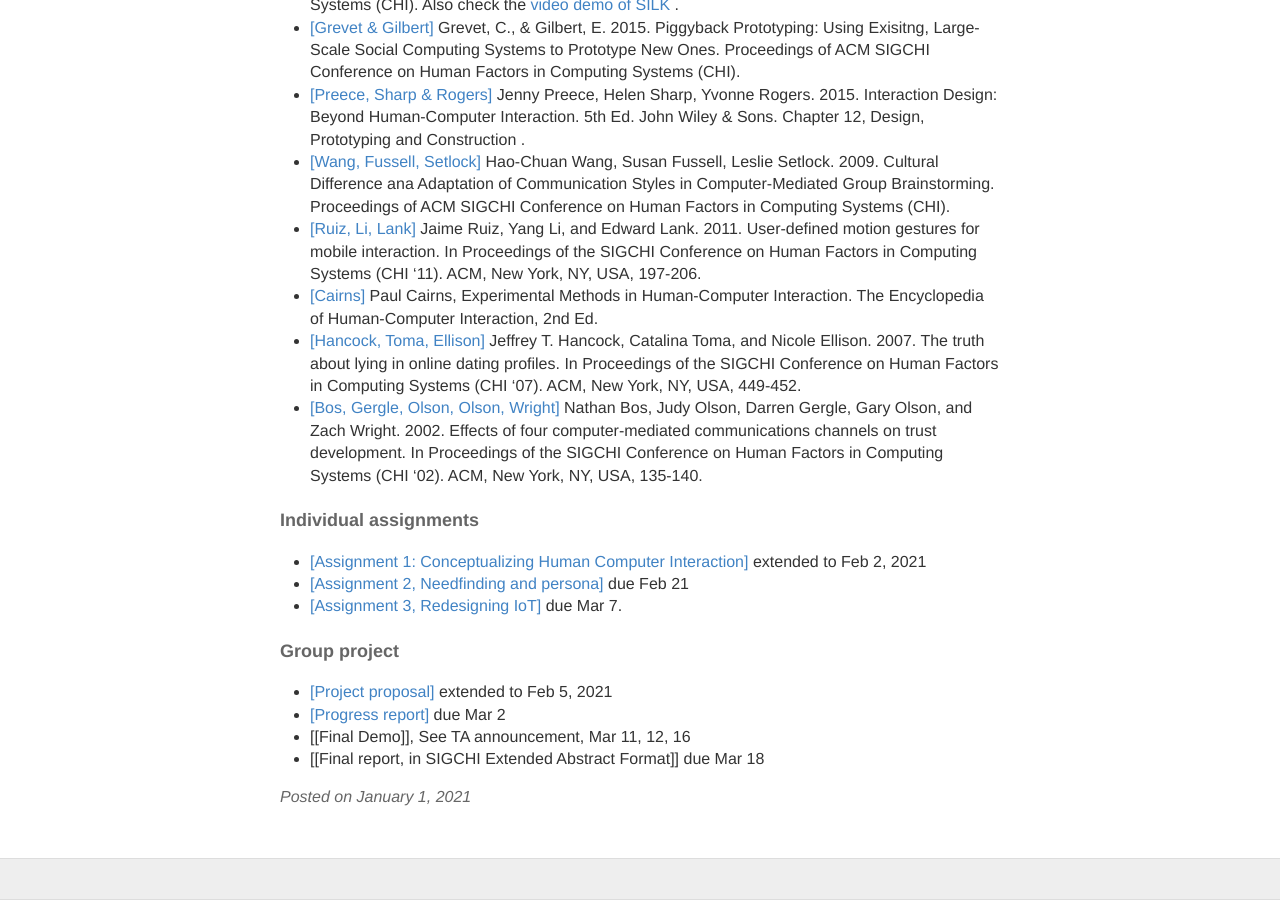
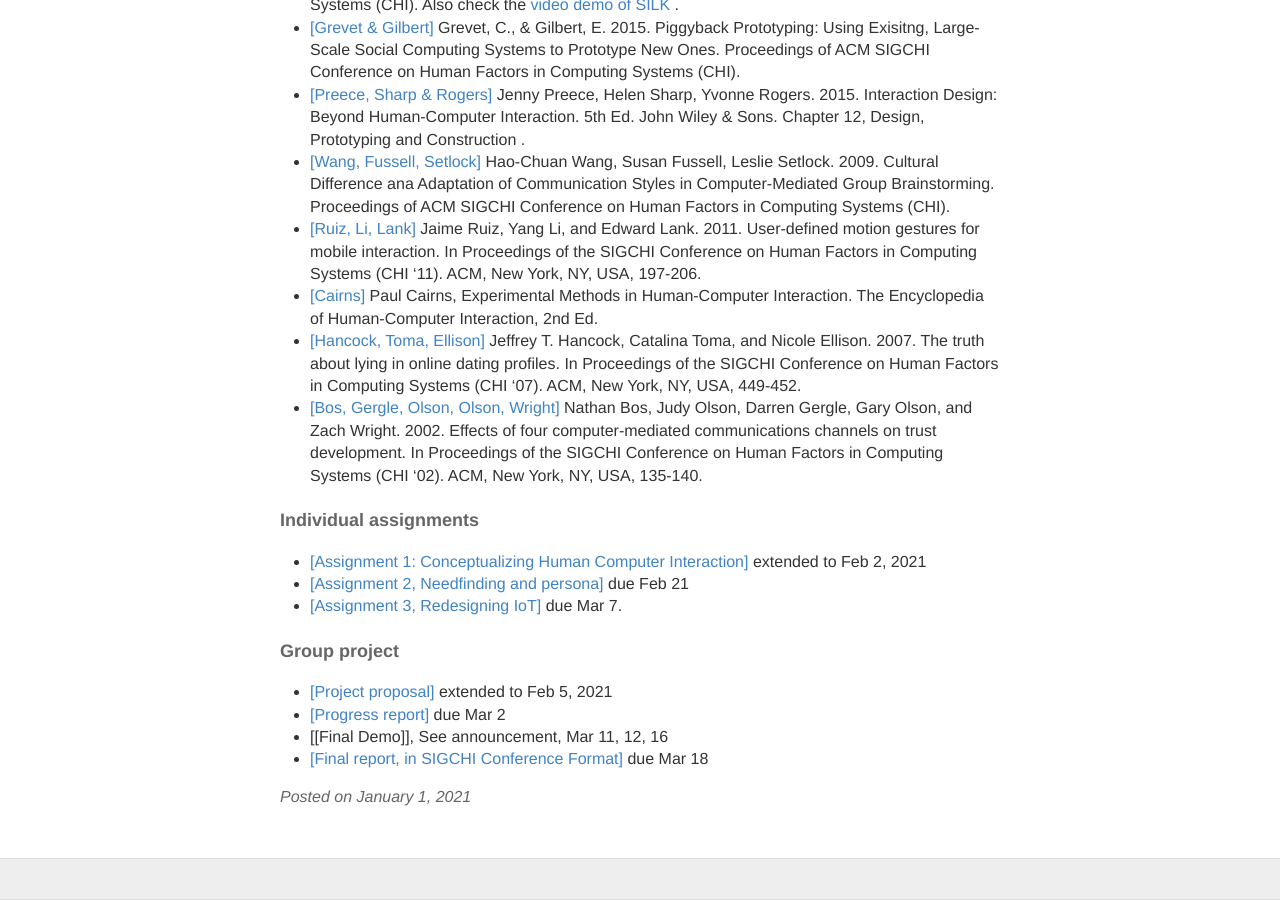
Before and after one commit to hciwang/hciwang.github.io, a Jekyll site: the page built from _posts/2021-1-1-lectures.md, in a window 1280 px wide and 900 px high, scrolled down 4649 px. Built offline with Jekyll 4.4.1, drawn with Linux system fonts in a browser that asks for light colours.

Commit message:
Update 2021-1-1-lectures.md

```diff
--- a/_posts/2021-1-1-lectures.md
+++ b/_posts/2021-1-1-lectures.md
@@ -164,5 +164,5 @@ Week 10
 #### Group project
 - [[Project proposal]](https://canvas.ucdavis.edu/courses/539971/assignments/628915) extended to Feb 5, 2021
 - [[Progress report]](https://canvas.ucdavis.edu/courses/539971/assignments/644045) due Mar 2
-- [[Final Demo]], See TA announcement, Mar 11, 12, 16
-- [[Final report, in SIGCHI Extended Abstract Format]] due Mar 18
+- [[Final Demo]], See announcement, Mar 11, 12, 16
+- [[Final report, in SIGCHI Conference Format]](https://canvas.ucdavis.edu/courses/539971/assignments/651481) due Mar 18
```
